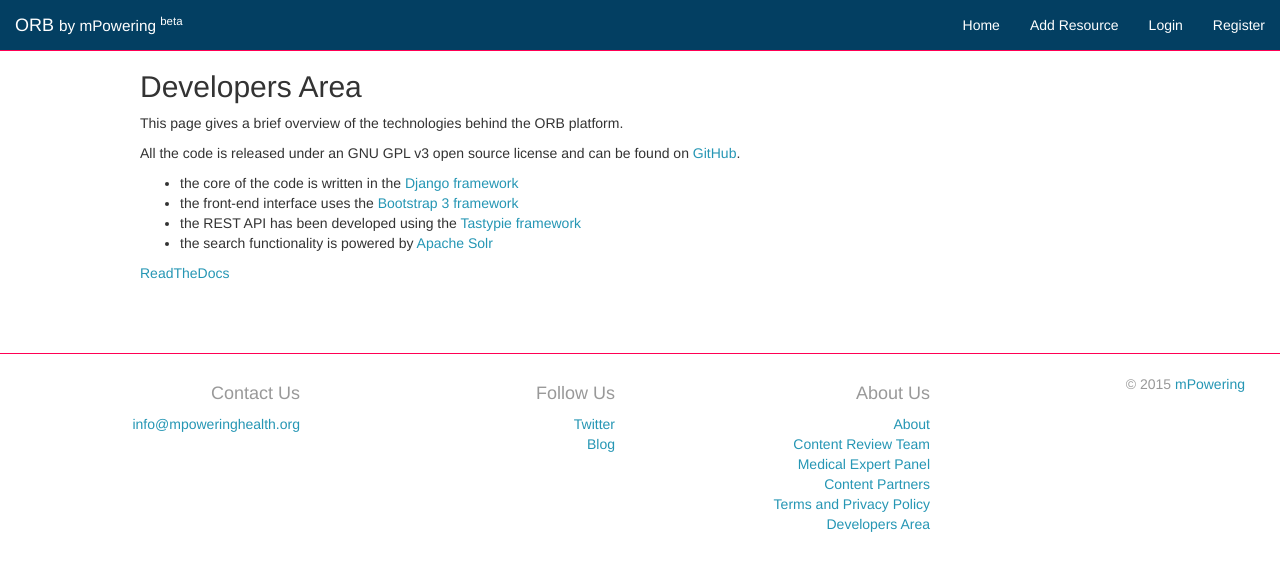
After one commit to mPowering/django-orb, a Django app: template mpowering/templates/mpowering/developers.html in a window 1280 px wide. The commit adds this page. Shown: the top 571 px of the page. Run offline with Django 3.2, Linux system fonts and the light colour scheme; the template is opened without the code that fills it, so the values that code supplies are empty; parts of the project's set-up code (start-up, migrations or seed data) failed here and were passed over; some libraries are stand-ins or nearby versions.

Commit message:
Add developers page

```diff
--- a/mpowering/templates/base.html
+++ b/mpowering/templates/base.html
@@ -2,10 +2,10 @@
 <!DOCTYPE html>
 <html>
 <head>
-<title>{% trans 'ORB' %} - {% block extra_head_title %}{% endblock extra_head_title %}</title>
+<title>{% block extra_head_title %}{% endblock extra_head_title %} - {% trans 'ORB' %}</title>
 <meta http-equiv="Content-Type" content="text/html;charset=utf-8" />
 <META name="description"
-	content="ORB by mPowering Platform: {% block extra_head_desc %}{% endblock extra_head_desc %}" />
+	content="ORB by mPowering: {% block extra_head_desc %}{% endblock extra_head_desc %}" />
 <META name="keywords"
 	content="mPowering, frontline health workers, orb, open resource bank,
 			online resource bank, platform, MNCH, maternal, care, post natal,
@@ -69,7 +69,7 @@
 			    <a href="{% url 'mpowering_about' %}#mep">Medical Expert Panel</a><br/>
 			    <a href="{% url 'mpowering_partners' %}">Content Partners</a><br/>
 			    <a href="{% url 'mpowering_terms' %}">Terms and Privacy Policy</a><br/>
-			    <a href="http://mpowering.readthedocs.org/">Developers Area</a><br/>
+			    <a href="{% url 'mpowering_developers' %}">Developers Area</a><br/>
 			</div>
 			<div class="col-md-3 text-muted">
 				 {{ version }} &copy; {% now "Y" %} <a href="http://mpoweringhealth.org/">mPowering</a>
--- /dev/null
+++ b/mpowering/templates/mpowering/developers.html
@@ -0,0 +1,26 @@
+{% extends "base.html" %}
+{% load i18n %}
+{% block extra_head_title %}
+	{% trans 'Developers Area' %}
+{% endblock extra_head_title %}
+
+{% block content %}
+
+<h2>{% trans 'Developers Area' %}</h2>
+{% blocktrans %}
+<p>This page gives a brief overview of the technologies behind the ORB platform.</p>
+<p>All the code is released under an GNU GPL v3 open source license and can be found on <a href="https://github.com/mPowering/django-mpowering">GitHub</a>.</p>
+
+<ul>
+<li>the core of the code is written in the <a href="https://www.djangoproject.com/">Django framework</a></li>
+<li>the front-end interface uses the <a href="http://getbootstrap.com/">Bootstrap 3 framework</a></li>
+<li>the REST API has been developed using the <a href="http://tastypieapi.org/">Tastypie framework</a></li>
+<li>the search functionality is powered by <a href="https://lucene.apache.org/solr/">Apache Solr</a></li>
+</ul>
+
+<a href="http://mpowering.readthedocs.org/">ReadTheDocs</a>
+
+{% endblocktrans %}
+
+
+{% endblock content %}
--- a/mpowering/urls.py
+++ b/mpowering/urls.py
@@ -20,6 +20,7 @@ urlpatterns = patterns('',
     url(r'^$', 'mpowering.views.home_view', name="mpowering_home"),
 
     url(r'^about/$',TemplateView.as_view(template_name="mpowering/about.html"), name="mpowering_about"),
+    url(r'^developers/$',TemplateView.as_view(template_name="mpowering/developers.html"), name="mpowering_developers"),
     url(r'^feed/$', LatestEntries() , name="mpowering_feed"),
     url(r'^partners/$', TemplateView.as_view(template_name="mpowering/partners.html"), name="mpowering_partners"),
     url(r'^taxonomy/$', 'mpowering.views.taxonomy_view', name="mpowering_taxonomy"),
```
Also changed, not shown: mpowering/templates/mpowering/resource/view.html (+28 -0 lines).
